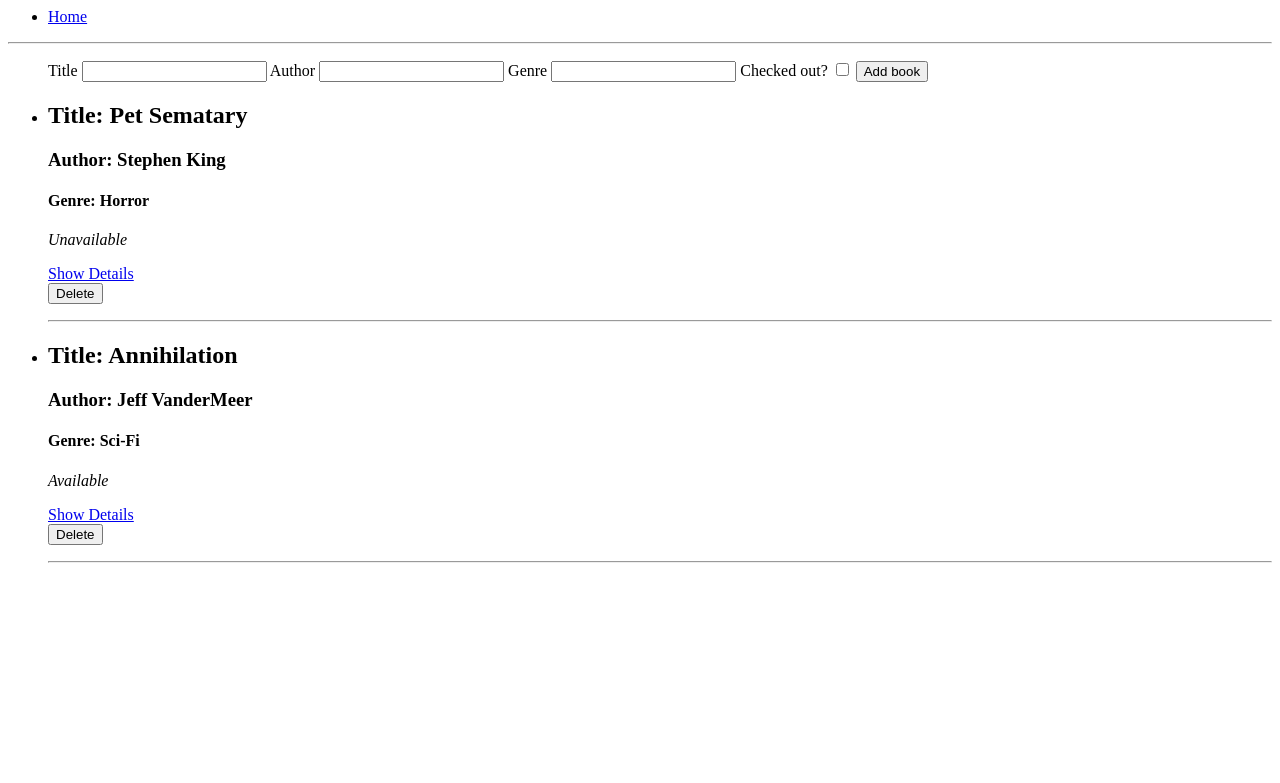
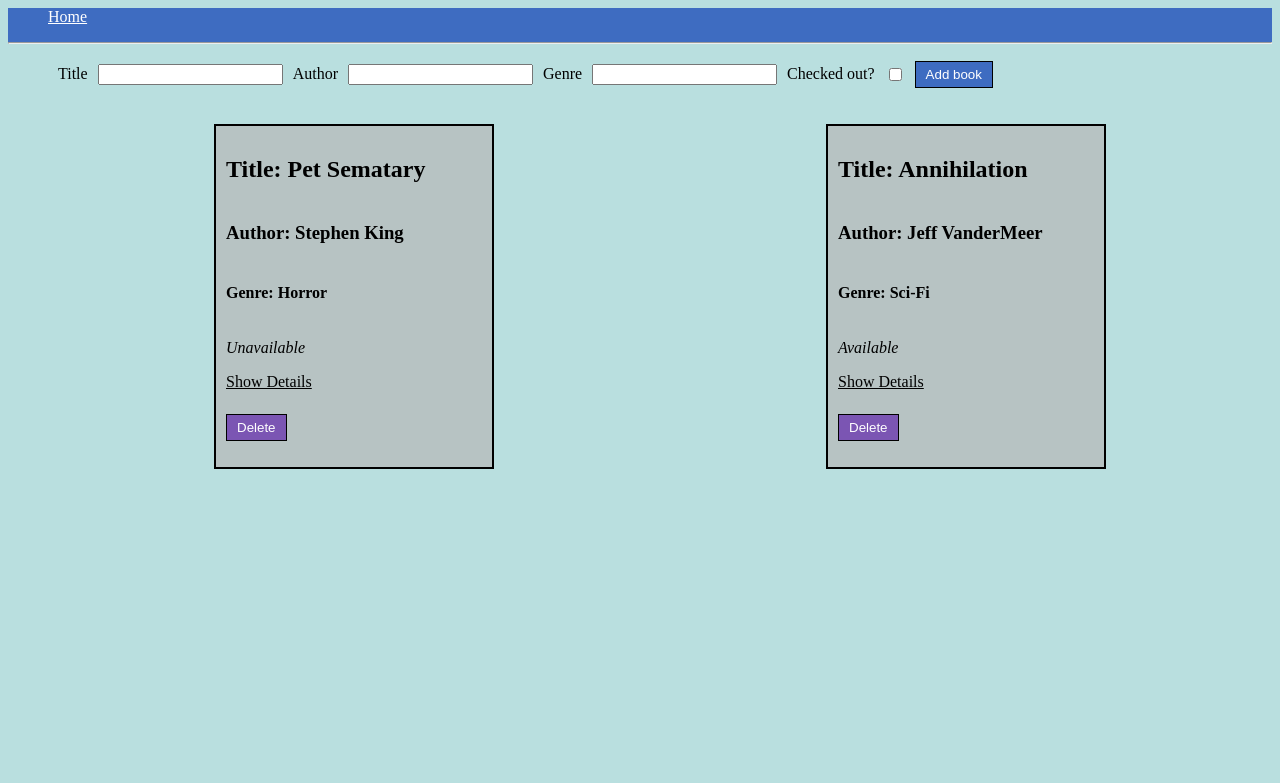
Before and after one commit to DarrenLackie/week3_weekend_hw, a Flask app: page /books in a window 1280 px wide. Shown: the top 783 px of the page. Run offline with Flask 3, Linux system fonts and the light colour scheme.

Commit message:
added css styling

```diff
--- a/static/main.css
+++ b/static/main.css
@@ -0,0 +1,74 @@
+body {
+    background-color:rgba(0, 139, 139, 0.276);
+}
+
+header {
+    background-color: #1445b8bd;
+}
+
+/* .navLink li {
+    margin: 20px 10px;
+} */
+
+a {
+    color:black;
+  }
+
+.navLink > a {
+    color:white;
+}
+
+.navLink {
+    display: inline;
+}
+
+.form-inline {
+    display: flex;
+    flex-flow: row wrap;
+    align-items: center;
+  }
+
+.form-inline label {
+    margin: 5px 10px 5px 10px;
+  }
+
+.form-inline input[type="submit"] {
+    padding: 5px 10px 5px;
+    background-color: #1445b8bd;
+    border: 1px solid black;
+    color: white;
+    margin-left:10px;
+  }
+
+.form [type="submit"] {
+    padding: 5px 10px;
+    background-color: #7b55b3;
+    border: 1px solid black;
+    color: white;
+    margin-top: 5px;
+}
+
+.book-container {
+    display: flex;
+    flex-wrap: wrap;
+    justify-content: space-around;
+  }
+
+.book {
+    display: flex;
+    flex-direction: column;
+    width: 20vw;
+    background-color: #b7b7b7b1;
+    padding: 10px;
+    margin: 20px;
+    border: solid 2px black;
+    /* text-align: center; */
+  }
+
+.form input[type=submit]:hover {
+    background-color: #eb1414;
+  }
+
+.form-inline input[type="submit"]:hover {
+    background-color: green;
+}
--- a/templates/base.jinja
+++ b/templates/base.jinja
@@ -1,13 +1,15 @@
 <html>
     <head>
-      {# <link rel="stylesheet" href="{{ url_for('static', filename='css/main.css') }}"> #}
+      <link rel="stylesheet" href="{{ url_for('static', filename='main.css') }}">
       <title>{{ title }} - Darren's Library</title>
     </head>
-    <body>
+    <header>
         <ul>
           <li class="navLink"><a href="/books">Home</a></li>
         </ul>
         <hr>
+    </header>
+    <body>
         {% block content %}{% endblock %}
     </body>
 </html>
--- a/templates/index.jinja
+++ b/templates/index.jinja
@@ -4,33 +4,34 @@
         <ul>
         <form class="form-inline" action="/books" method="post">
         <label for="title">Title</label>
-        <input type="text" name="title" id="title">
+        <input type="text" name="title" id="title" required>
         <label for="author">Author</label>
-        <input type="text" name="author" id="author">
+        <input type="text" name="author" id="author" required>
         <label for="genre">Genre</label>
-        <input type="text" name="genre" id="genre">
+        <input type="text" name="genre" id="genre" required>
         <label for="checked_out">Checked out?</label>
         <input type="checkbox" name="checked_out" id="checked_out">
         <input type="submit" value="Add book">
         </form>
         <div class="book-container">
           {% for book in books %}
-        <li>
+          <div class="book">
             <h2>Title: {{ book.title }}</h2>
             <h3>Author: {{ book.author }}</h3>
             <h4>Genre: {{ book.genre }}</h4>
+
             {% if book.checked_out %}
               <p><i>Unavailable</i></p>
               {% else %}
                 <p><i>Available</i></p>
             {% endif %}
+
             <a href="/books/{{books.index(book)}}">Show Details</a>
-
-        <form class="form-inline" action="/books/delete/{{ book.title }}" method="POST">
+            <br>
+            <form class="form" action="/books/delete/{{ book.title }}" method="POST">
             <input type="submit" value="Delete">
             </form>
-        <hr>
+          </div>
           {% endfor %}
-        </li>
-        </ul>
+        </div>
     {% endblock %}
```
Lines whose indentation alone changed are shown as unchanged.
